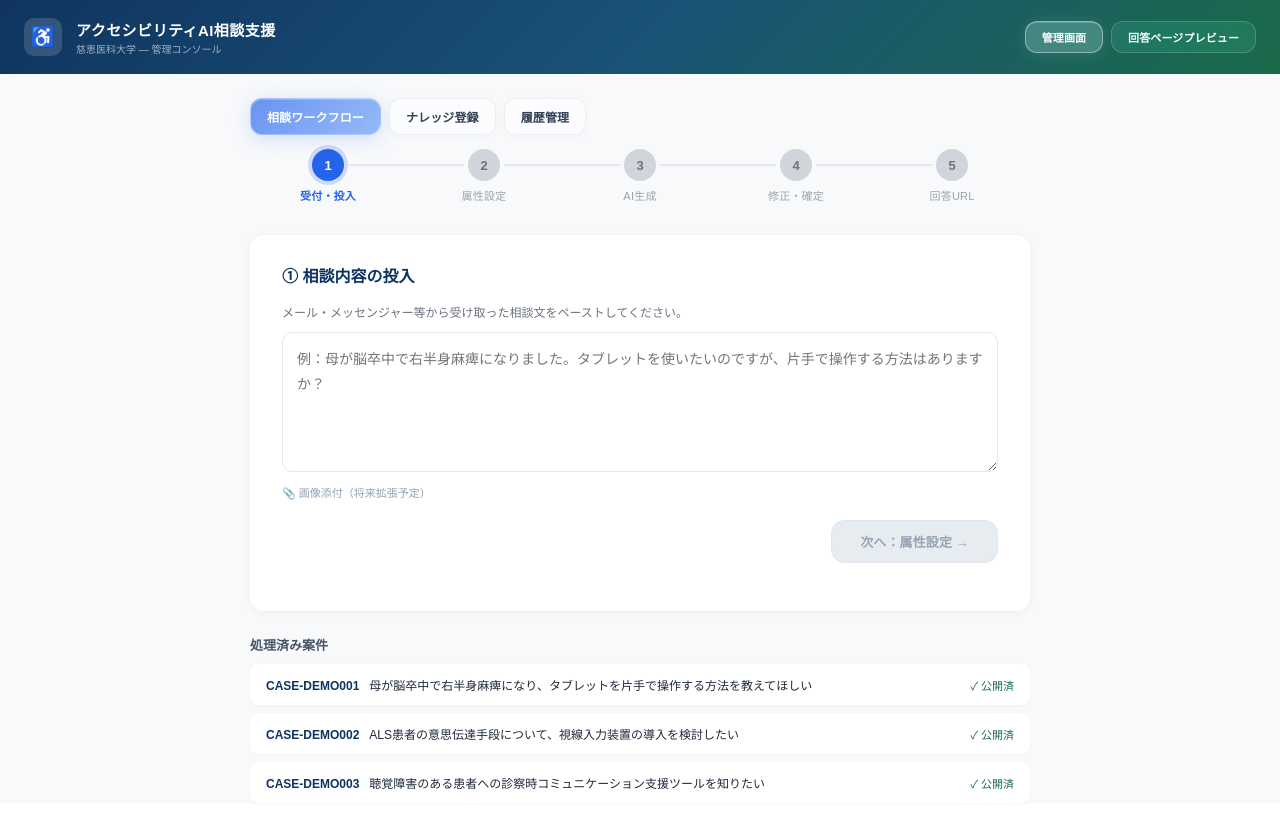
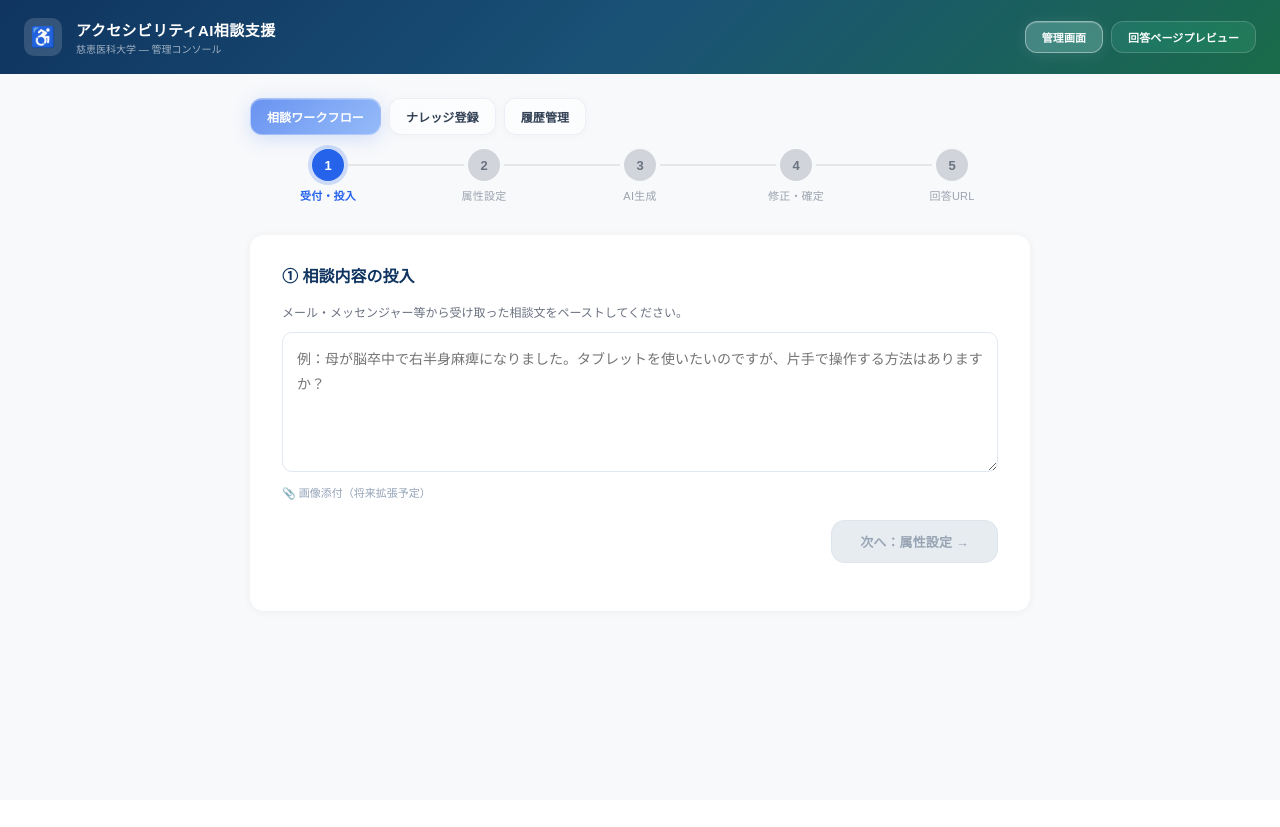
Before and after one commit to hiroyuki-nobutomo/jikei_faq, a React (Vite) app: page / in a window 1280 px wide. After the commit the page ends 800 px from the top, so only its background shows below. Built offline with nearby package versions, Linux system fonts and the light colour scheme.

Commit message:
Remove processed cases sidebar
The case list sidebar is redundant since inquiry history already
groups cases by requester into threads.

https://claude.ai/code/session_01SK1KgqacQEbfDj9Nz1GG4o

```diff
--- a/src/App.jsx
+++ b/src/App.jsx
@@ -849,28 +849,6 @@ export default function App() {
               </div>
             )}
           </div>
-
-          {/* Case list sidebar */}
-          {allCases.length > 0 && (
-            <div style={{ marginTop: 24 }}>
-              <div style={{ fontSize: 13, fontWeight: 700, marginBottom: 10, color: "#475569" }}>
-                処理済み案件
-              </div>
-              {allCases.map(c => (
-                <div key={c.id} style={{
-                  background: "#fff", borderRadius: 8, padding: "12px 16px",
-                  marginBottom: 8, boxShadow: "0 1px 3px rgba(0,0,0,.04)",
-                  fontSize: 12, display: "flex", justifyContent: "space-between", alignItems: "center"
-                }}>
-                  <div>
-                    <span style={{ fontWeight: 700, color: "#0f3460", marginRight: 10 }}>{c.id}</span>
-                    {c.inquiry}
-                  </div>
-                  <span style={{ color: "#1a6b4a", fontSize: 11, whiteSpace: "nowrap" }}>✓ 公開済</span>
-                </div>
-              ))}
-            </div>
-          )}
         </div>
       )}
     </div>
```
